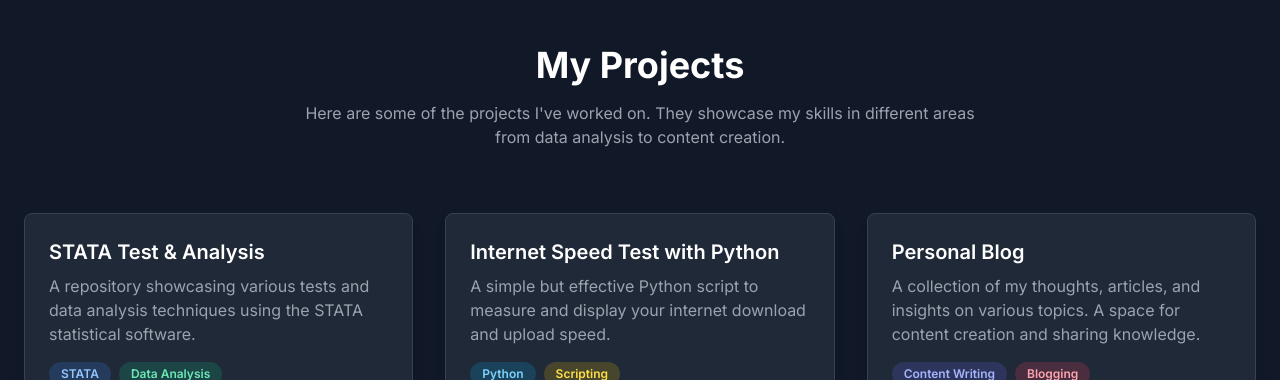
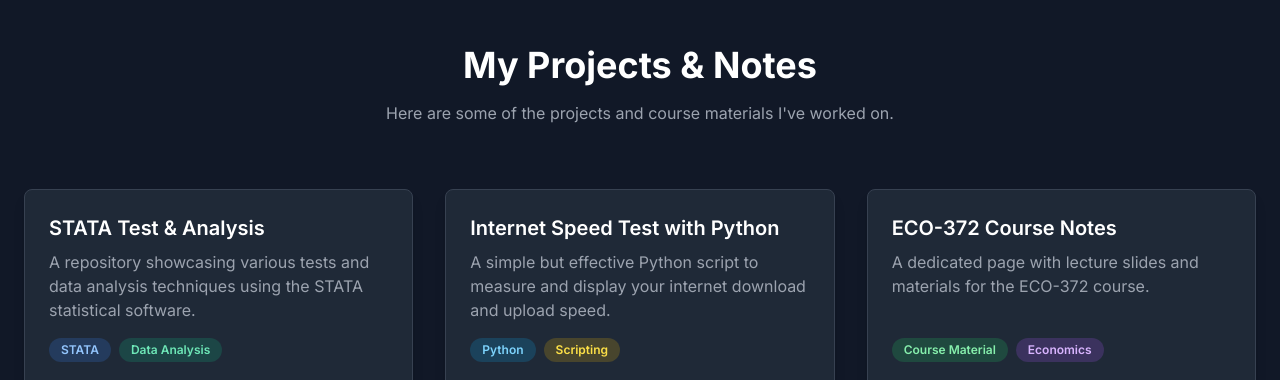
Before and after one commit to AlHamzaMridha/AlHamzaMridha, a plain HTML site: page index.html in a window 1280 px wide. Shown: the part 1421-1801 px from the top of the page. Drawn offline with nearby package versions, Linux system fonts and the light colour scheme.

Commit message:
index.html

```diff
--- a/index.html
+++ b/index.html
@@ -40,6 +40,16 @@
         .project-card:hover {
             border-color: #38bdf8;
             transform: translateY(-5px);
+        }
+        /* Styles for scroll animations */
+        .fade-in-section {
+            opacity: 0;
+            transform: translateY(2rem);
+            transition: opacity 0.6s ease-out, transform 0.6s ease-out;
+        }
+        .fade-in-section.is-visible {
+            opacity: 1;
+            transform: translateY(0);
         }
     </style>
 </head>
@@ -96,7 +106,7 @@
         </section>
 
         <!-- About & Skills Section -->
-        <section id="about" class="py-20 md:py-32">
+        <section id="about" class="py-20 md:py-32 fade-in-section">
             <h2 class="text-3xl md:text-4xl font-bold text-center text-white">About Me</h2>
             <p class="text-center mt-4 max-w-3xl mx-auto text-gray-400">"A small peg in a wrong hole." - A mantra that drives my curiosity to fit into any challenge and learn continuously.</p>
 
@@ -120,14 +130,14 @@
         </section>
 
         <!-- Projects Section -->
-        <section id="projects" class="py-20 md:py-32">
-            <h2 class="text-3xl md:text-4xl font-bold text-center text-white">My Projects</h2>
-            <p class="text-center mt-4 max-w-2xl mx-auto text-gray-400">Here are some of the projects I've worked on. They showcase my skills in different areas from data analysis to content creation.</p>
+        <section id="projects" class="py-20 md:py-32 fade-in-section">
+            <h2 class="text-3xl md:text-4xl font-bold text-center text-white">My Projects & Notes</h2>
+            <p class="text-center mt-4 max-w-2xl mx-auto text-gray-400">Here are some of the projects and course materials I've worked on.</p>
 
             <div class="mt-16 grid grid-cols-1 md:grid-cols-2 lg:grid-cols-3 gap-8">
 
                 <!-- Project Card 1 -->
-                <div class="project-card rounded-lg overflow-hidden shadow-lg p-6 flex flex-col">
+                <div class="project-card rounded-lg overflow-hidden shadow-lg p-6 flex flex-col fade-in-section" style="transition-delay: 100ms;">
                     <h3 class="text-xl font-semibold text-white">STATA Test & Analysis</h3>
                     <p class="mt-2 text-gray-400 flex-grow">A repository showcasing various tests and data analysis techniques using the STATA statistical software.</p>
                     <div class="mt-4 flex flex-wrap gap-2">
@@ -141,7 +151,7 @@
                 </div>
 
                 <!-- Project Card 2 -->
-                <div class="project-card rounded-lg overflow-hidden shadow-lg p-6 flex flex-col">
+                <div class="project-card rounded-lg overflow-hidden shadow-lg p-6 flex flex-col fade-in-section" style="transition-delay: 200ms;">
                     <h3 class="text-xl font-semibold text-white">Internet Speed Test with Python</h3>
                     <p class="mt-2 text-gray-400 flex-grow">A simple but effective Python script to measure and display your internet download and upload speed.</p>
                     <div class="mt-4 flex flex-wrap gap-2">
@@ -154,16 +164,16 @@
                     </a>
                 </div>
 
-                <!-- Project Card 3 -->
-                <div class="project-card rounded-lg overflow-hidden shadow-lg p-6 flex flex-col">
-                    <h3 class="text-xl font-semibold text-white">Personal Blog</h3>
-                    <p class="mt-2 text-gray-400 flex-grow">A collection of my thoughts, articles, and insights on various topics. A space for content creation and sharing knowledge.</p>
+                <!-- Course Notes Card -->
+                <div class="project-card rounded-lg overflow-hidden shadow-lg p-6 flex flex-col fade-in-section" style="transition-delay: 300ms;">
+                    <h3 class="text-xl font-semibold text-white">ECO-372 Course Notes</h3>
+                    <p class="mt-2 text-gray-400 flex-grow">A dedicated page with lecture slides and materials for the ECO-372 course.</p>
                     <div class="mt-4 flex flex-wrap gap-2">
-                        <span class="text-xs font-semibold bg-indigo-500/20 text-indigo-300 py-1 px-3 rounded-full">Content Writing</span>
-                         <span class="text-xs font-semibold bg-rose-500/20 text-rose-300 py-1 px-3 rounded-full">Blogging</span>
+                        <span class="text-xs font-semibold bg-green-500/20 text-green-300 py-1 px-3 rounded-full">Course Material</span>
+                         <span class="text-xs font-semibold bg-purple-500/20 text-purple-300 py-1 px-3 rounded-full">Economics</span>
                     </div>
-                    <a href="https://ahmridha.blogspot.com" target="_blank" class="mt-6 inline-flex items-center text-sky-400 hover:text-sky-300 font-medium">
-                        Read Blog
+                    <a href="https://ratul2016t.github.io/eco372/" target="_blank" class="mt-6 inline-flex items-center text-sky-400 hover:text-sky-300 font-medium">
+                        View Course Page
                         <svg class="ml-2 w-4 h-4" fill="none" stroke="currentColor" viewBox="0 0 24 24"><path stroke-linecap="round" stroke-linejoin="round" stroke-width="2" d="M17 8l4 4m0 0l-4 4m4-4H3"></path></svg>
                     </a>
                 </div>
@@ -171,8 +181,8 @@
         </section>
 
         <!-- Contact Section -->
-        <section id="contact" class="py-20 md:py-32 text-center">
-            <h2 class="text-3xl md:text-4xl font-bold text-white">Get In Touch</h2>
+        <section id="contact" class="py-20 md:py-32 fade-in-section">
+            <h2 class="text-3xl md:text-4xl font-bold text-center text-white">Get In Touch</h2>
             <p class="mt-4 max-w-2xl mx-auto text-gray-400">
                 I'm always open to discussing new projects, creative ideas, or opportunities to be part of your vision. Feel free to reach out.
             </p>
@@ -195,12 +205,23 @@
         </section>
     </main>
 
-    <!-- Footer -->
-    <footer class="border-t border-gray-800">
-        <div class="container mx-auto px-6 py-6 text-center text-gray-500">
-            <p>&copy; 2024 Al Hamza Mridha. All Rights Reserved.</p>
-        </div>
-    </footer>
+    <script>
+        // This script handles the fade-in animation on scroll.
+        const observer = new IntersectionObserver((entries) => {
+            entries.forEach(entry => {
+                if (entry.isIntersecting) {
+                    entry.target.classList.add('is-visible');
+                }
+            });
+        }, {
+            rootMargin: '0px 0px -100px 0px'
+        });
+
+        const sections = document.querySelectorAll('.fade-in-section');
+        sections.forEach(section => {
+            observer.observe(section);
+        });
+    </script>
 
 </body>
 </html>
```
